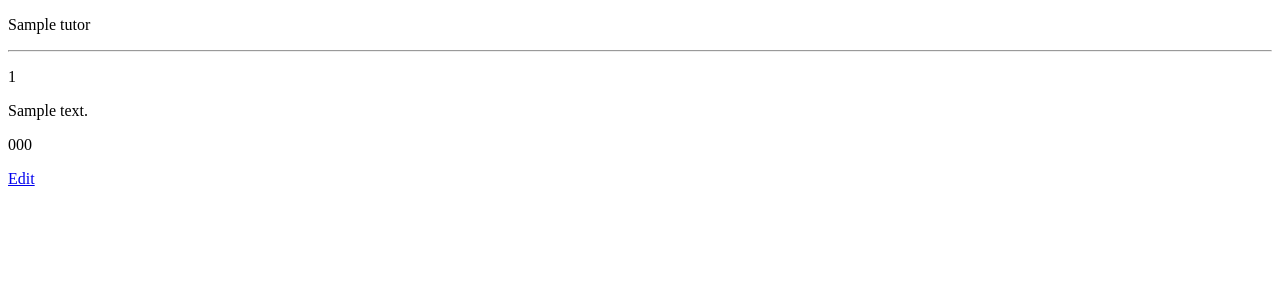
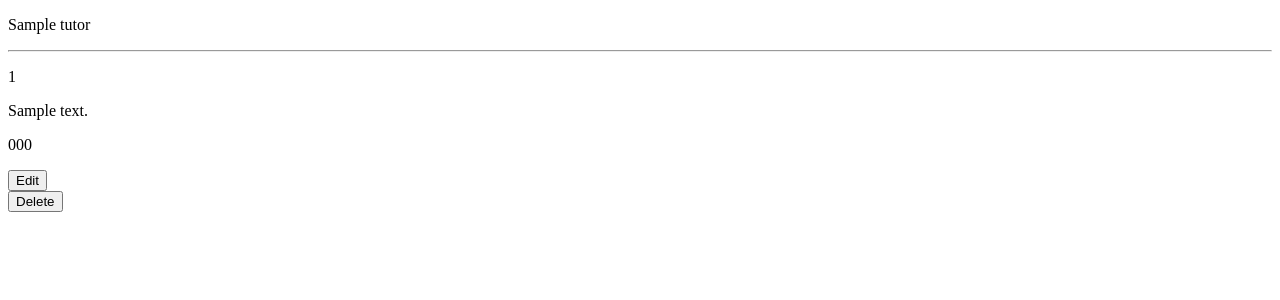
Before and after one commit to heathercking/CodeClan_Project1__Planaband, a Flask app: page /tutors/1 in a window 1280 px wide. Shown: the part 152-452 px from the top of the page. Run offline with Flask 2, Linux system fonts and the light colour scheme; a database or web service that is not in the repository returns one stand-in record (values such as "Sample title"); some libraries are stand-ins or nearby versions.

Commit message:
adds delete tutor functionality
adds delte app route and delete button to show.html. can now click through to tutor details, and either select edit or delete

```diff
--- a/controllers/tutor_controller.py
+++ b/controllers/tutor_controller.py
@@ -51,4 +51,8 @@ def update_tutor(id):
     tutor_repository.update(tutor)
     return redirect('/tutors')
 
-#DELETE -
+#DELETE - '/tutors/<id>'
+@tutors_blueprint.route("/tutors/<id>/delete", methods=['POST'])
+def delete_tutor(id):
+    tutor_repository.delete(id)
+    return redirect('/tutors')
--- a/templates/tutors/show.html
+++ b/templates/tutors/show.html
@@ -7,8 +7,13 @@
         <p>{{ tutor.contact_number }}</p>
         <p>{{ tutor.address }}</p>
         <p>{{ tutor.postcode }}</p>
-        <p><a href="/tutors/{{ tutor.id }}/edit">Edit</a></p>
+        <form action="/tutors/{{ tutor.id }}/edit">
+            <button>Edit</button>
+        </form>
     </div>
 
+    <form action="/tutors/{{ tutor.id }}/delete" method="POST">
+        <button>Delete</button>
+    </form>
 
 {% endblock %}
```
